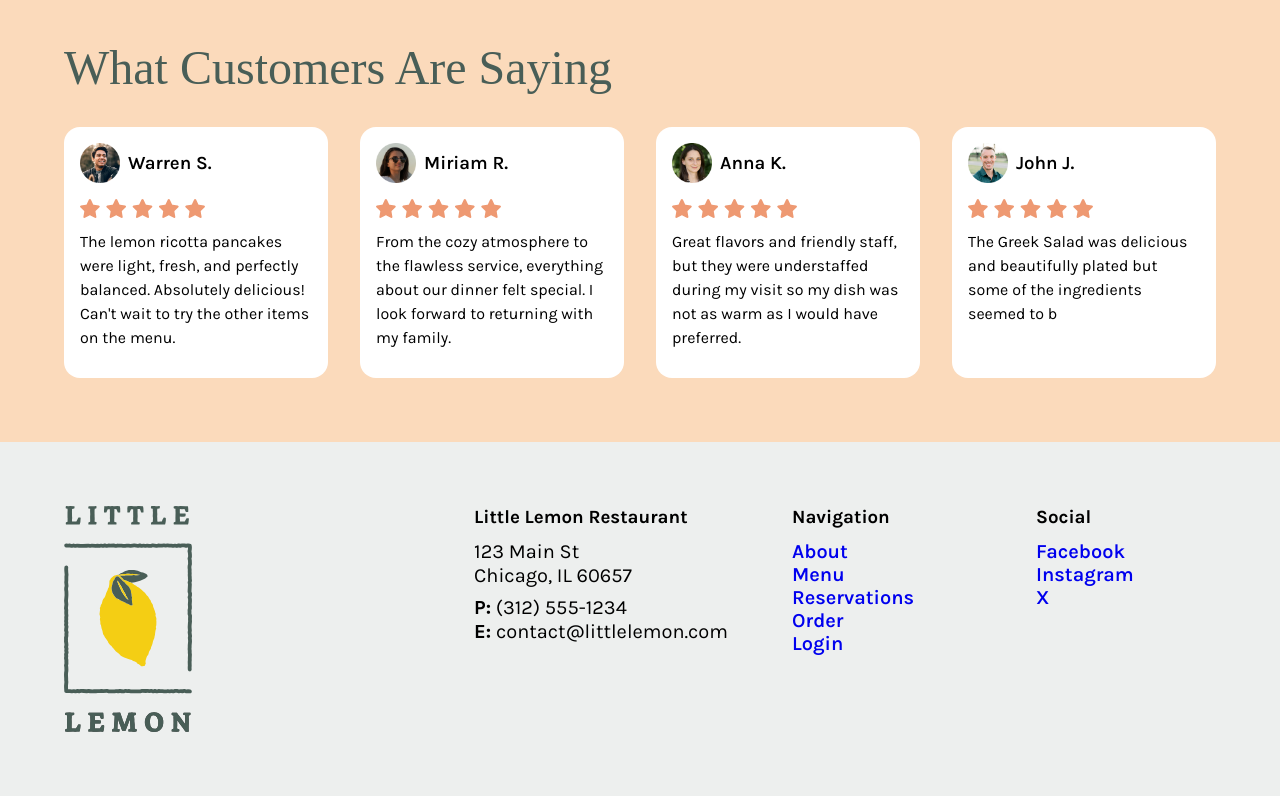
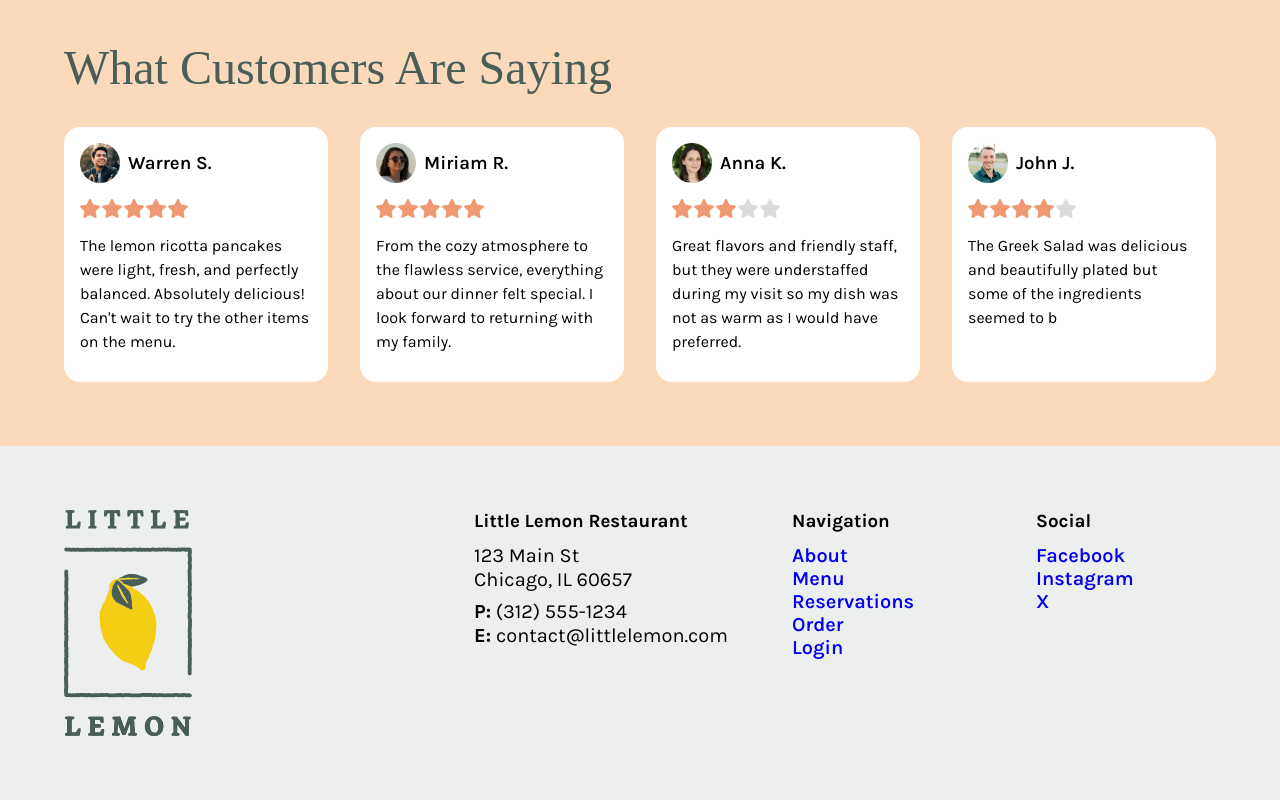
Before and after one commit to chrallen/little-lemon, a React (Create React App) app: page / in a window 1280 px wide. Shown: the part 1433-2233 px from the top of the page. Built offline with nearby package versions, Linux system fonts and the light colour scheme; a web font is replaced by a local one.

Commit message:
added rating

```diff
--- a/src/components/ReviewCard/ReviewCard.js
+++ b/src/components/ReviewCard/ReviewCard.js
@@ -1,19 +1,29 @@
 import './ReviewCard.css'
-import rating from '../../assets/images/rating.svg'
+import star from '../../assets/icons/star.svg'
 
-function ReviewCard({ image, name, description }) {
+function ReviewCard({ image, name, description, rating }) {
   return (
     <article className="review-card">
-
-
       <div className='review-card-content'>
           <div className="review-card-header">
             <img src={image} alt={name} />
             <h3>{name}</h3>
           </div>
 
-          {/*Star Rating Here */}
+          {/*Star Rating Here
           <img src={rating} alt='star rating' className='rating'/>
+          */}
+
+          <div className='rating'>
+            {Array.from({ length: 5 }, (_, index) => (
+              <img
+                key={index}
+                src={star}
+                alt='star'
+                className={index < rating ? "star filled" : "star"}
+              />
+            ))}
+          </div>
 
           <p className="description">{description}</p>
       </div>
```
